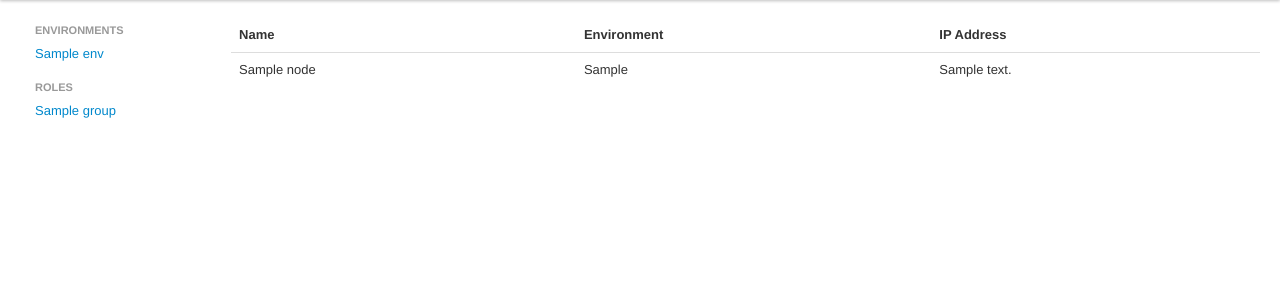
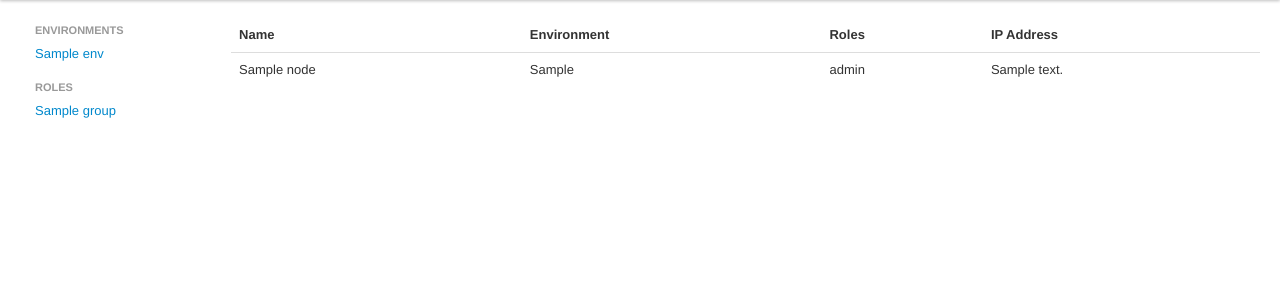
Before and after one commit to tobami/kitchen, a Django app: template kitchen/templates/main.html in a window 1280 px wide. Shown: the part 42-342 px from the top of the page. Run offline with Django 3.2, Linux system fonts and the light colour scheme; the template is opened without the code that fills it: most values are stand-ins (such as "Sample title", 1, 10 or a date in 2020).

Commit message:
Add role column

```diff
--- a/kitchen/templates/main.html
+++ b/kitchen/templates/main.html
@@ -7,6 +7,7 @@
                 <tr>
                     <th>Name</th>
                     <th>Environment</th>
+                    <th>Roles</th>
                     <th>IP Address</th>
                 </tr>
             </thead>
@@ -19,6 +20,9 @@
                         {{ node.chef_environment }}
                     </td>
                     <td>
+                        {% for role in node.role %}{{ role }}{% if not forloop.last %}, {% endif %}{% endfor %}
+                    </td>
+                    <td>
                         {{ node.ipaddress }}
                     </td>
                 </tr>
```
